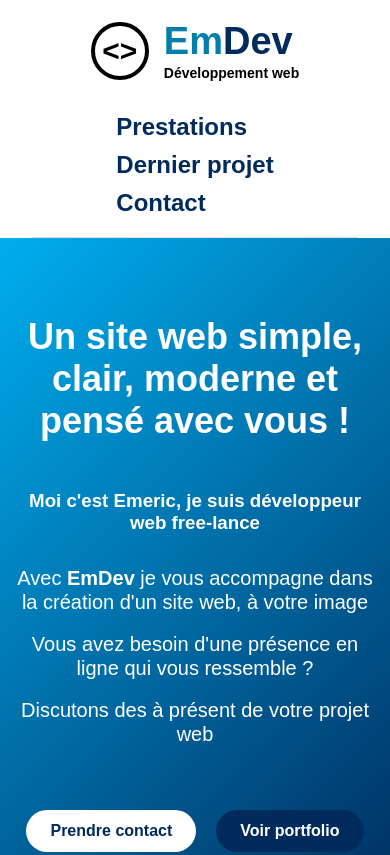
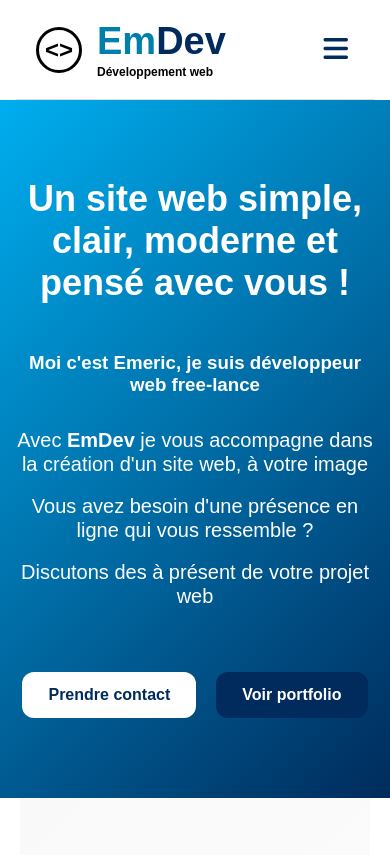
Before and after one commit to RikoDust/Emdev, a plain HTML site: page index.html in a window 390 px wide. Shown: the top 855 px of the page. Drawn offline with Linux system fonts and the light colour scheme.

Commit message:
feat: ajout menu burger en version mobile

```diff
--- a/index.html
+++ b/index.html
@@ -58,15 +58,22 @@
       </div>
     </div>
 
-      <div>
+    <!-- Bouton burger pour mobile -->
+    <button class="burger-menu" aria-label="Menu">
+      <i class="fas fa-bars"></i>
+    </button>
+
+    <!-- Navigation -->
     <nav class="nav">
+      <button class="close-menu" aria-label="Fermer">
+        <i class="fas fa-times"></i>
+      </button>
       <ul>
         <li><a href="#prestations">Prestations</a></li>
         <li><a href="#avis">Dernier projet</a></li>
         <li><a href="#contact">Contact</a></li>
       </ul>
     </nav>
-      </div>
   </header>
 
 
@@ -217,7 +224,7 @@
 
         <div>
           <h3><span>5</span>Mise en ligne & Livrables</h3>
-          <p>Je gère la mise en ligne et fais un suivant sur 30 jours au besoin<br>Je vous remets tous les livrables nécessaires pour la prise en main de votre site.</p>
+          <p>Je gère la mise en ligne et fais un suivi sur 30 jours au besoin<br>Je vous remets tous les livrables nécessaires pour la prise en main de votre site.</p>
         </div>
 
         <span>Simple - Efficace -  Transparent</span>
@@ -342,7 +349,10 @@
   <p>© 2025 - Emdev - Emeric Pataut - Tous droits réservés</p>
 </footer>
 
+
+<script src="mobile_menu.js"></script>
 <script src="form.js"></script>
+
 
 </body>
 </html>
--- /dev/null
+++ b/mobile_menu.js
@@ -0,0 +1,33 @@
+
+  const burgerMenu = document.querySelector('.burger-menu');
+  const nav = document.querySelector('.nav');
+  const closeMenu = document.querySelector('.close-menu');
+  const navLinks = document.querySelectorAll('.nav a');
+
+  // Ouvrir le menu
+  burgerMenu.addEventListener('click', () => {
+    nav.classList.add('active');
+    document.body.classList.add('menu-open');
+    burgerMenu.classList.add('hidden'); // Masquer le burger
+  });
+
+  // Fermer le menu
+  const fermerMenu = () => {
+    nav.classList.remove('active');
+    document.body.classList.remove('menu-open');
+    burgerMenu.classList.remove('hidden'); // Réafficher le burger
+  };
+
+  closeMenu.addEventListener('click', fermerMenu);
+
+  // Fermer le menu en cliquant sur un lien
+  navLinks.forEach(link => {
+    link.addEventListener('click', fermerMenu);
+  });
+
+  // Fermer le menu en cliquant sur l'overlay
+  document.body.addEventListener('click', (e) => {
+    if (e.target === document.body && document.body.classList.contains('menu-open')) {
+      fermerMenu();
+    }
+  });
--- a/styles.css
+++ b/styles.css
@@ -25,6 +25,38 @@ body {
   align-items: center;
   margin-left: 2rem;
   margin-right: 2rem;
+  position: relative;
+}
+
+/* Bouton burger (caché par défaut sur desktop) */
+.burger-menu {
+  display: none;
+  background: none;
+  border: none;
+  font-size: 28px;
+  color: #002b5c;
+  cursor: pointer;
+  z-index: 1001;
+  transition: opacity 0.3s ease;
+}
+
+/* Masquer le burger quand le menu est ouvert */
+.burger-menu.hidden {
+  opacity: 0;
+  pointer-events: none;
+}
+
+/* Bouton fermer (caché par défaut) */
+.close-menu {
+  display: none;
+  position: absolute;
+  top: 20px;
+  right: 20px;
+  background: none;
+  border: none;
+  font-size: 28px;
+  color: #002b5c;
+  cursor: pointer;
 }
 
 /* NAVIGATION */
@@ -40,7 +72,7 @@ body {
 .nav a {
   position: relative;
   text-decoration: none;
-  color: #002b5c; /* bleu foncé */
+  color: #002b5c;
   font-weight: bold;
   transition: color 0.3s ease;
 }
@@ -53,13 +85,13 @@ body {
   bottom: -4px;
   width: 0;
   height: 2px;
-  background: #00AEEF; /* bleu clair */
+  background: #00AEEF;
   transition: all 0.3s ease;
   transform: translateX(-50%);
 }
 
 .nav a:hover {
-  color: #00AEEF; /* bleu clair */
+  color: #00AEEF;
 }
 
 .nav a:hover::after {
@@ -105,16 +137,18 @@ body {
 .main-title {
   font-size: 38px;
   font-weight: bold;
-  margin: 0; /* enlève les marges par défaut du h1 */
+  margin: 0;
 }
 
 .sub-title {
-  display: block; /* pour forcer à passer à la ligne */
+  display: block;
   font-size: 14px;
   color: #000;
   margin-top: 2px;
   font-weight: bold;
 }
+
+
 
 
 
@@ -163,15 +197,15 @@ body {
 }
 
 .btn {
-  padding: 12px 24px;
-  border-radius: 30px; /* angles arrondis */
+  padding: 14px 26px;
+  border-radius: 12px;
   font-weight: bold;
   text-decoration: none;
   transition: all 0.3s ease;
 }
 
 .btn:hover {
-  transform: scale(1.05); /* léger zoom */
+  transform: scale(1.08); /* léger zoom */
 }
 
 /* Boutons clairs */
@@ -238,8 +272,6 @@ body {
 }
 
 
-
-
 /* Paragraphes d'introduction */
 .présentation > div:first-of-type {
   text-align: center;
@@ -247,7 +279,7 @@ body {
 }
 
 .présentation > div:first-of-type p {
-  font-size: 18px;
+  font-size: 20px;
   line-height: 1.8;
   margin: 15px 0;
   color: #333;
@@ -904,18 +936,108 @@ footer a{
 
 /******* VERSION MOBILE *******/
 
+/* VERSION MOBILE */
 @media (max-width: 768px) {
+  .header {
+    margin-left: 1rem;
+    margin-right: 1rem;
+  }
 
-  header{
-    display: flex;
+  /* Afficher le bouton burger */
+  .burger-menu {
+    display: block;
+  }
+
+  /* Navigation en overlay */
+  .nav {
+    position: fixed;
+    top: 0;
+    right: -100%;
+    width: 80%;
+    max-width: 300px;
+    height: 100vh;
+    background: #fff;
+    box-shadow: -2px 0 10px rgba(0, 0, 0, 0.1);
+    transition: right 0.3s ease;
+    z-index: 1000;
+    padding: 60px 20px 20px;
+  }
+
+  /* Menu ouvert */
+  .nav.active {
+    right: 0;
+  }
+
+  /* Afficher le bouton fermer quand le menu est ouvert */
+  .nav.active .close-menu {
+    display: block;
+  }
+
+  .nav ul {
     flex-direction: column;
+    gap: 20px;
+    font-size: 1.3rem;
   }
-  .nav ul{
-    margin-top: 2rem;
-    display: flex;
-    flex-direction: column;
-    gap: 10px;
+
+  .nav a::after {
+    display: none;
   }
+
+  /* Overlay sombre derrière le menu */
+  body::before {
+    content: "";
+    position: fixed;
+    top: 0;
+    left: 0;
+    width: 100%;
+    height: 100%;
+    background: rgba(0, 0, 0, 0.5);
+    opacity: 0;
+    visibility: hidden;
+    transition: all 0.3s ease;
+    z-index: 999;
+  }
+
+  body.menu-open::before {
+    opacity: 1;
+    visibility: visible;
+  }
+
+  body.menu-open {
+    overflow: hidden;
+  }
+
+  /* Adapter la taille du logo */
+  .main-title {
+    font-size: 28px;
+  }
+
+  .sub-title {
+    font-size: 12px;
+  }
+
+  .icon-circle {
+    width: 40px;
+    height: 40px;
+    border: 3px solid #000;
+  }
+
+  .icon {
+    font-size: 24px;
+  }
+}
+
+
+
+
+
+
+
+
+
+
+
+@media (max-width: 768px) {
 
     .last-project {
     grid-template-columns: 1fr; /* une seule colonne */
```
Lines whose indentation alone changed are shown as unchanged.
